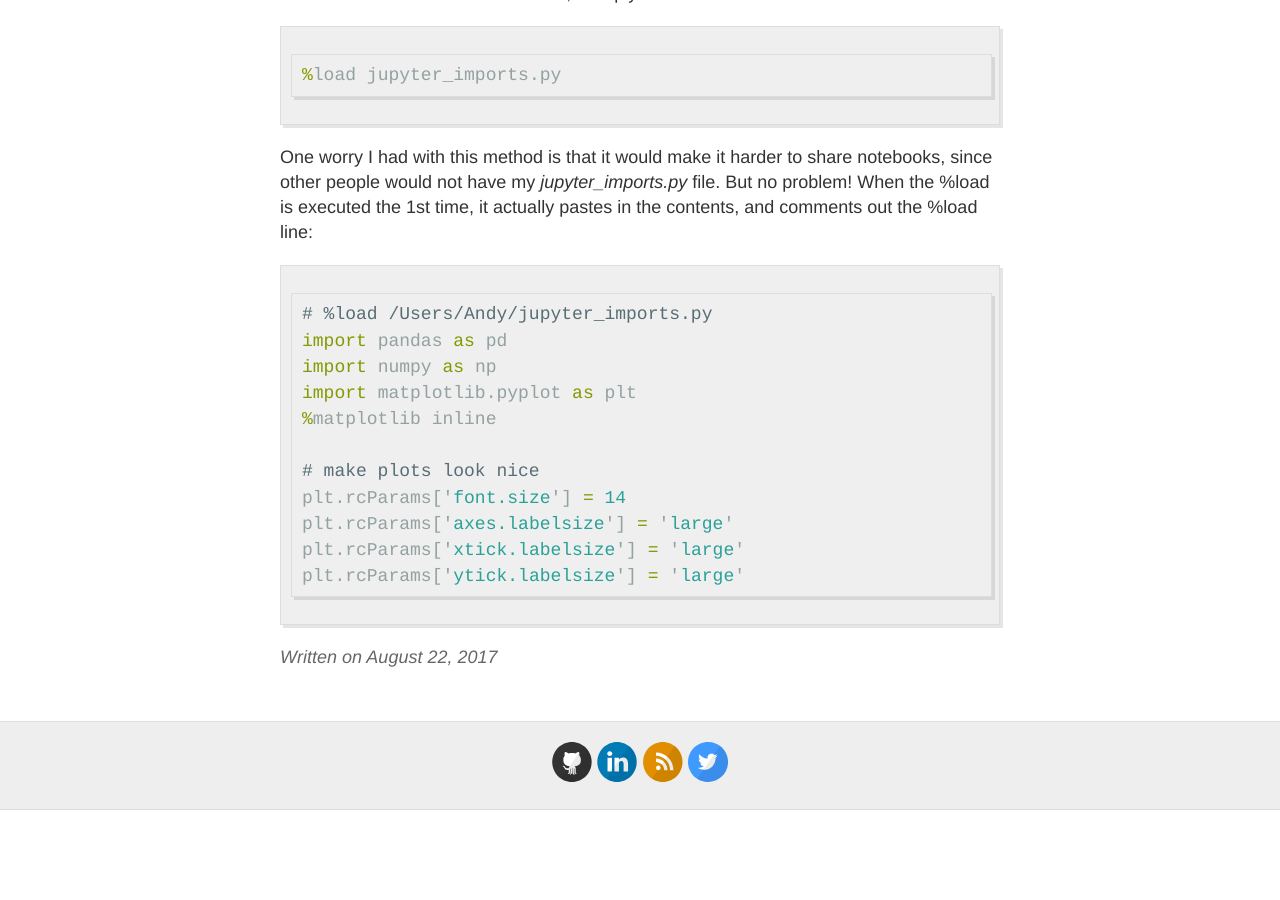
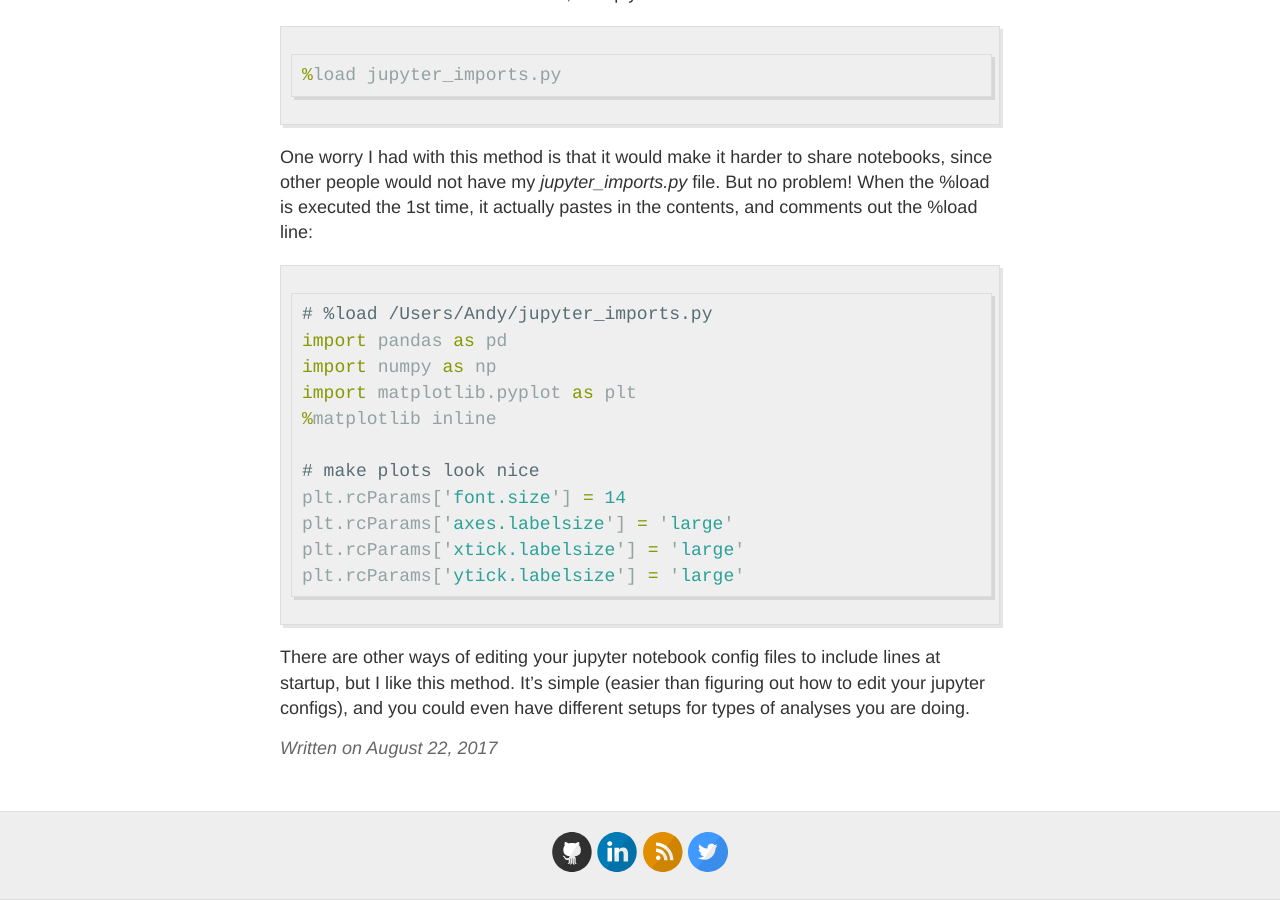
Before and after one commit to andypicke/andypicke.github.io, a Jekyll site: the page built from _posts/2017-8-22-load_magic.md, in a window 1280 px wide and 900 px high, scrolled down 812 px. Built offline with Jekyll 4.4.1, drawn with Linux system fonts in a browser that asks for light colours; comment, search, counter and statistics services are not loaded; before the commit the page ends 1622 px from its top, so only the background shows below that.

Commit message:
minor updates to load magic post

````diff
--- a/_posts/2017-8-22-load_magic.md
+++ b/_posts/2017-8-22-load_magic.md
@@ -43,3 +43,5 @@ plt.rcParams['axes.labelsize'] = 'large'
 plt.rcParams['xtick.labelsize'] = 'large'
 plt.rcParams['ytick.labelsize'] = 'large'
 ```
+
+There are other ways of editing your jupyter notebook config files to include lines at startup, but I like this method. It's simple (easier than figuring out how to edit your jupyter configs), and you could even have different setups for types of analyses you are doing.
````
